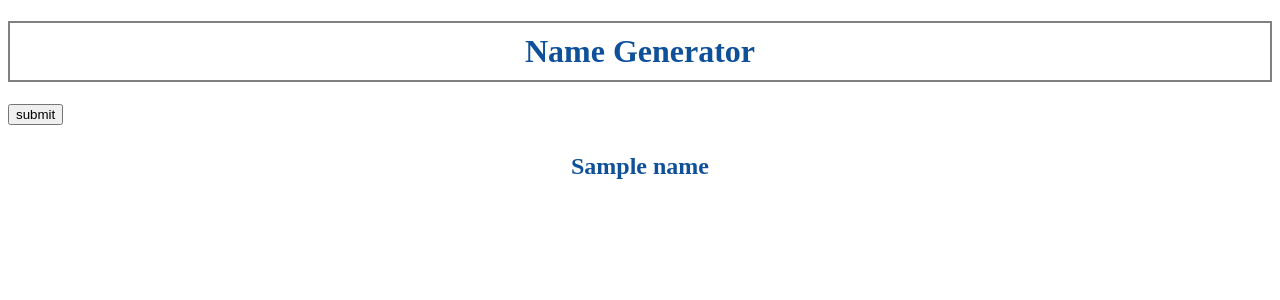
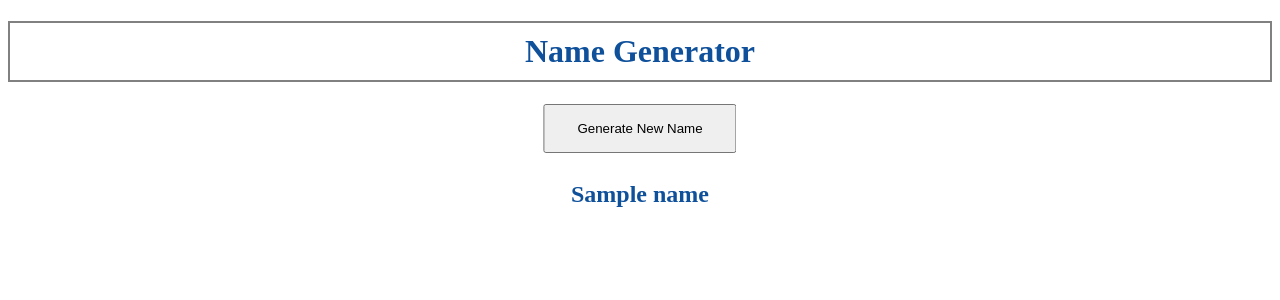
Before and after one commit to OscarGreen03/bigmoneyalts, a Flask app: template templates/namegen.html in a window 1280 px wide. Shown: the top 300 px of the page. Run offline with Flask 2, Linux system fonts and the light colour scheme; the template is opened without the code that fills it: most values are stand-ins (such as "Sample title", 1, 10 or a date in 2020).

Commit message:
Big money v2 be like

```diff
--- a/app.py
+++ b/app.py
@@ -12,8 +12,4 @@ def initial():
 
     if request.method == 'POST':
         name = bigalt[randint(0,len(bigalt))-1] + cashalt[randint(0,len(cashalt))-1]
-        print(name)
-
-
-
     return render_template('namegen.html', name = name)
--- a/static/css/style.css
+++ b/static/css/style.css
@@ -6,6 +6,17 @@ h1 {
 }
 h2{
     color: #0f509b;
+    position:relative;
     text-align:center;
     padding: 8px;
+
 }
+.epic-button{
+    position: relative;
+    left:50%;
+    transform:translate(-50%,0);
+    text-align:center;
+    padding: 15px 32px;
+    text-decoration:black;
+
+}
--- a/templates/namegen.html
+++ b/templates/namegen.html
@@ -4,7 +4,7 @@
 <form action="http://127.0.0.2:1234/" method="post">
 
 
-    <p><input type = "submit" value = "submit" /></p>
+    <p><input type = "submit" value = "Generate New Name" class="epic-button"/></p>
     <h2>{{name}}</h2
 </form>
 
```
